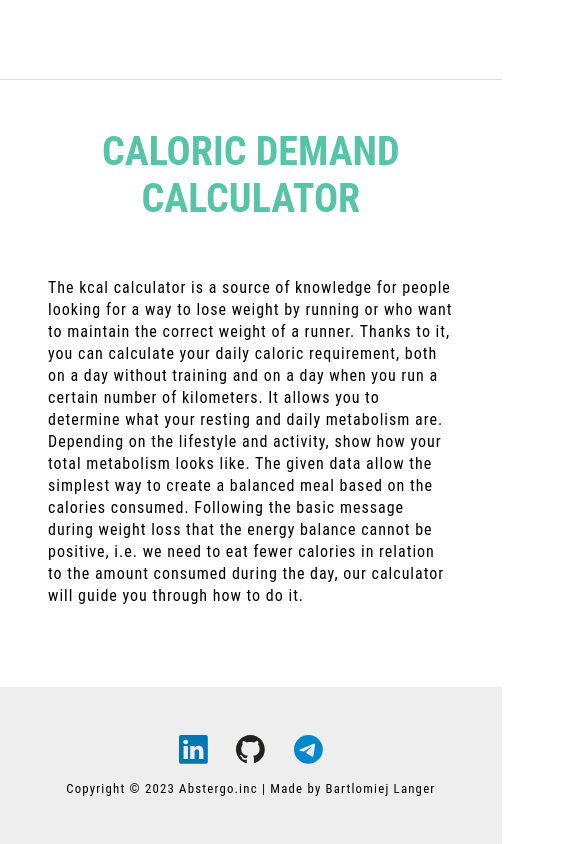
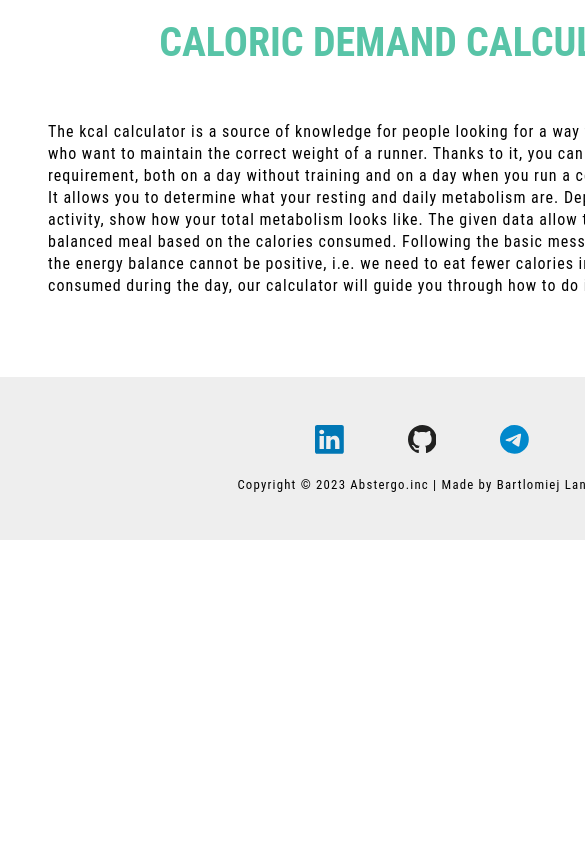
Before and after one commit to CalvinLanger/Caloric-Demand-Calculator, a React (Create React App) app: page / in a window 390 px wide. Shown: the part 1281-2125 px from the top of the page, 585 px wide, since content can reach past the window. After the commit the page ends 1821 px from the top, so only its background shows below. Built offline with nearby package versions, Linux system fonts and the light colour scheme.

Commit message:
fix view on mobile

```diff
--- a/public/index.html
+++ b/public/index.html
@@ -3,7 +3,7 @@
   <head>
     <meta charset="utf-8" />
     <link rel="icon" href="%PUBLIC_URL%/favicon.ico" />
-    <meta name="viewport" content="width=device-width, initial-scale=1" />
+    <meta name="viewport" content="width=device-width" />
     <meta name="theme-color" content="#000000" />
     <meta
       name="description"
--- a/src/App.css
+++ b/src/App.css
@@ -44,7 +44,6 @@ body {
 /* ALL PAGE CONTAINER */
 .wrapper{
   display: grid;
-  width: 100%;
   font-family: 'Roboto Condensed', sans-serif;
 }
 
@@ -294,6 +293,10 @@ input {
 }
 
 @media (max-width: 670px) {
+ .wrapper {
+    width: 100svh;
+  }
+
   .subtitle p {
     display: none;
   }
@@ -305,10 +308,11 @@ input {
   .footer {
     display: grid;
     justify-content: center;
-    gap: 10px;
+    gap: 1rem;
   }
 
   .footer-logos {
     justify-content: center;
+    gap: 4rem;
   }
 }
```
